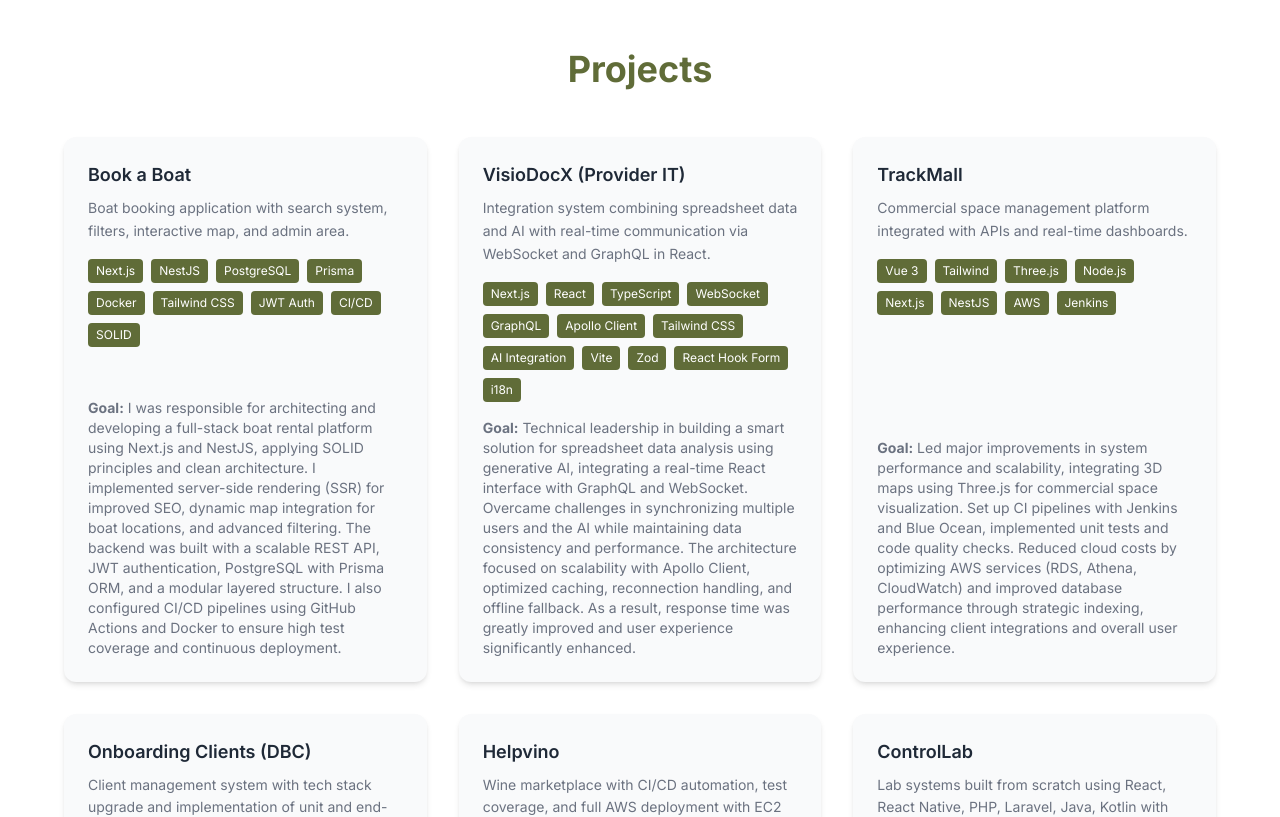
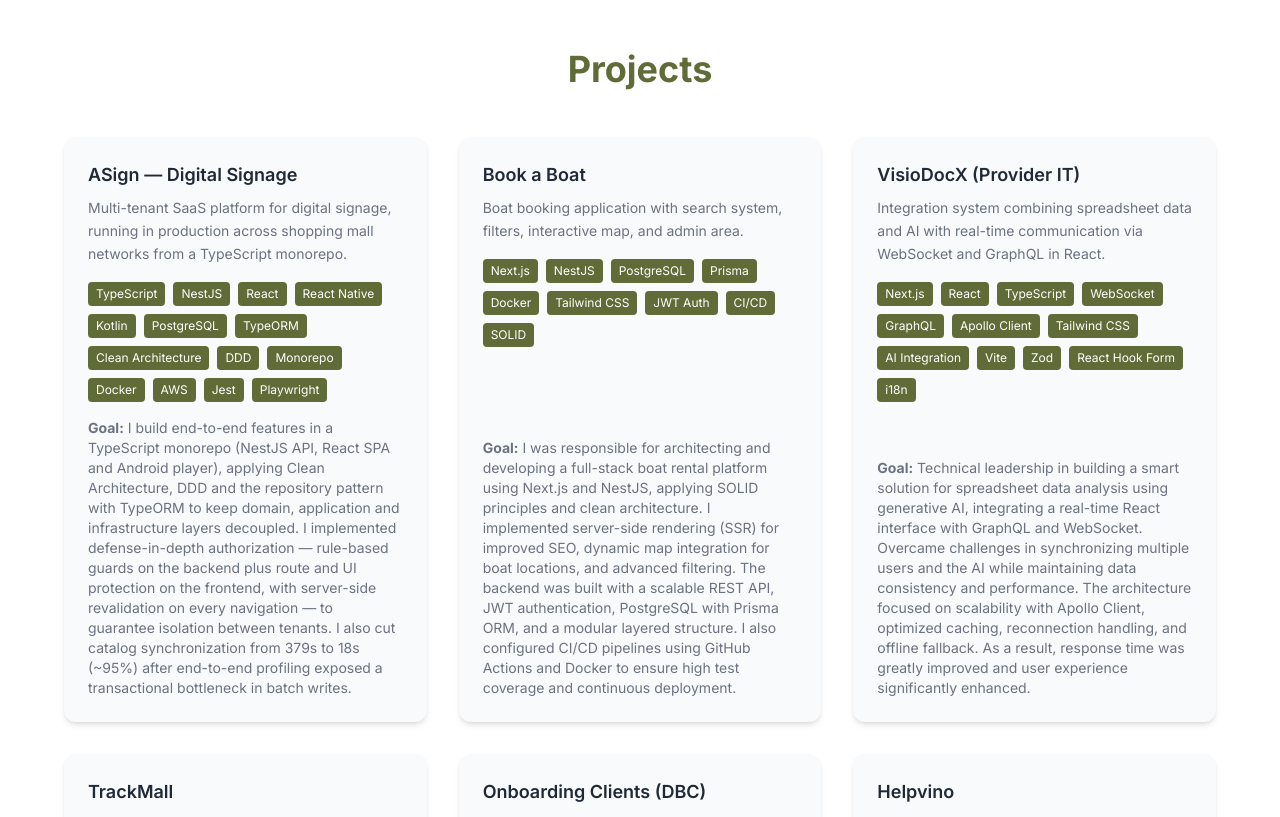
Before and after one commit to davidalmeidasj/my-resume, a Vue app: page / in a window 1280 px wide. Shown: the part 2160-2977 px from the top of the page. Built offline with nearby package versions, Linux system fonts and the light colour scheme.

Commit message:
feat(projects): add ASign digital signage platform

```diff
--- a/src/components/ProjectsSection.vue
+++ b/src/components/ProjectsSection.vue
@@ -3,6 +3,28 @@
 const { t } = useI18n()
 
 const projects = [
+  {
+    titleKey: 'projects.asign.title',
+    descriptionKey: 'projects.asign.description',
+    goalKey: 'projects.asign.goal',
+    techs: [
+      'TypeScript',
+      'NestJS',
+      'React',
+      'React Native',
+      'Kotlin',
+      'PostgreSQL',
+      'TypeORM',
+      'Clean Architecture',
+      'DDD',
+      'Monorepo',
+      'Docker',
+      'AWS',
+      'Jest',
+      'Playwright'
+    ],
+    github: null
+  },
   {
     titleKey: 'projects.bookaboat.title',
     descriptionKey: 'projects.bookaboat.description',
--- a/src/locales/en.json
+++ b/src/locales/en.json
@@ -43,6 +43,11 @@
     "title": "Projects",
     "viewOnGitHub": "View on GitHub",
     "goalLabel": "Goal",
+    "asign": {
+      "title": "ASign — Digital Signage",
+      "description": "Multi-tenant SaaS platform for digital signage, running in production across shopping mall networks from a TypeScript monorepo.",
+      "goal": "I build end-to-end features in a TypeScript monorepo (NestJS API, React SPA and Android player), applying Clean Architecture, DDD and the repository pattern with TypeORM to keep domain, application and infrastructure layers decoupled. I implemented defense-in-depth authorization — rule-based guards on the backend plus route and UI protection on the frontend, with server-side revalidation on every navigation — to guarantee isolation between tenants. I also cut catalog synchronization from 379s to 18s (~95%) after end-to-end profiling exposed a transactional bottleneck in batch writes."
+    },
     "resume": {
       "title": "My Portfolio",
       "description": "Responsive portfolio built with Vue 3, Tailwind CSS, multi-language support, and mobile-first design."
--- a/src/locales/es.json
+++ b/src/locales/es.json
@@ -43,6 +43,11 @@
     "title": "Proyectos",
     "viewOnGitHub": "Ver en GitHub",
     "goalLabel": "Objetivo",
+    "asign": {
+      "title": "ASign — Digital Signage",
+      "description": "Plataforma SaaS multi-tenant de digital signage, en producción en redes de centros comerciales, construida en un monorepo TypeScript.",
+      "goal": "Desarrollo funcionalidades de extremo a extremo en un monorepo TypeScript (API NestJS, SPA React y player Android), aplicando Clean Architecture, DDD y el patrón de repositorios con TypeORM para mantener desacopladas las capas de dominio, aplicación e infraestructura. Implementé autorización en profundidad — guards por regla en el backend y protección de rutas y de UI en el frontend, con revalidación server-side en cada navegación — garantizando el aislamiento entre tenants. También reduje el tiempo de sincronización de catálogo de 379s a 18s (~95%) tras un profiling de extremo a extremo que identificó un cuello de botella transaccional en la escritura por lotes."
+    },
     "resume": {
       "title": "Mi Portafolio",
       "description": "Portafolio responsivo con Vue 3, Tailwind CSS, soporte para múltiples idiomas y diseño mobile first."
--- a/src/locales/pt.json
+++ b/src/locales/pt.json
@@ -43,6 +43,11 @@
     "title": "Projetos",
     "viewOnGitHub": "Ver no GitHub",
     "goalLabel": "Objetivo",
+    "asign": {
+      "title": "ASign — Digital Signage",
+      "description": "Plataforma SaaS multi-tenant de digital signage, em produção em redes de shopping centers, construída em monorepo TypeScript.",
+      "goal": "Desenvolvo features ponta a ponta em monorepo TypeScript (API NestJS, SPA React e player Android), aplicando Clean Architecture, DDD e padrão de repositórios com TypeORM para manter as camadas de domínio, aplicação e infraestrutura desacopladas. Implementei autorização em profundidade — guards por regra no backend e proteção de rotas e de UI no frontend, com revalidação server-side a cada navegação — garantindo o isolamento entre tenants. Também reduzi o tempo de sincronização de acervo de 379s para 18s (~95%) após profiling ponta a ponta que identificou um gargalo transacional na escrita em lote."
+    },
     "resume": {
       "title": "Meu Portfólio",
       "description": "Portfólio responsivo com Vue 3, Tailwind CSS, suporte a múltiplos idiomas e design mobile first."
```
